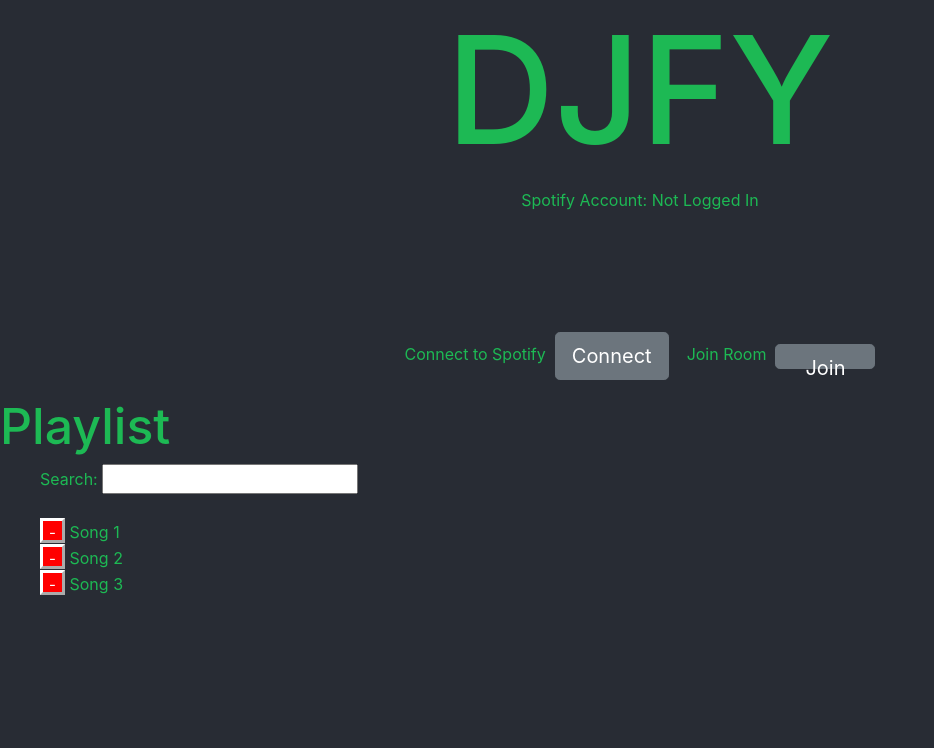
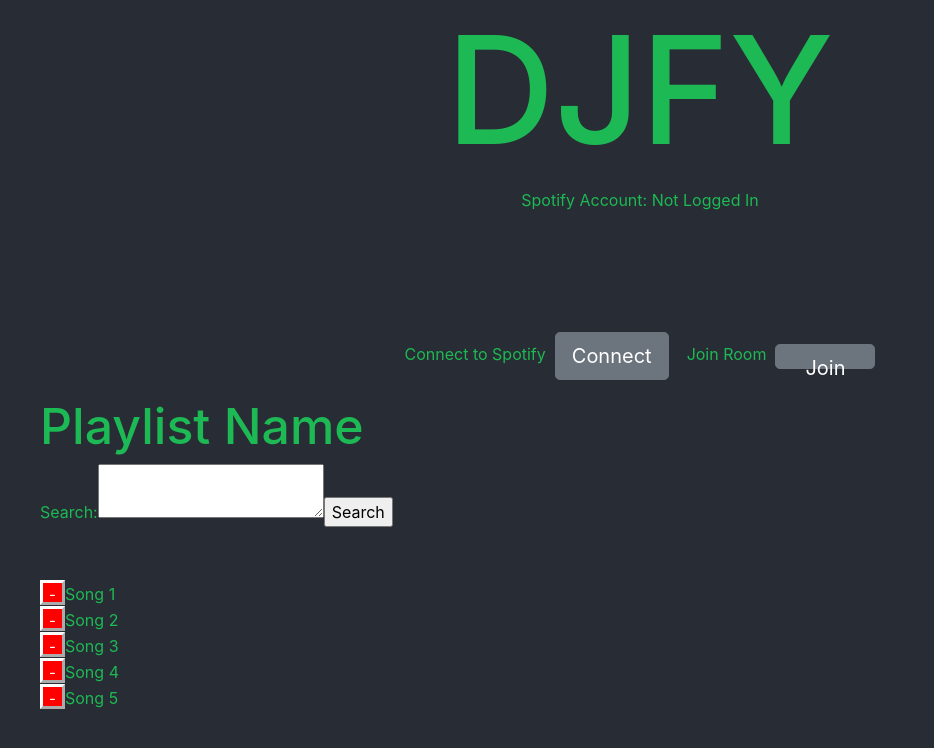
Before and after one commit to isabellaoc/DJFY, a React (Create React App) app in the folder Updated-React/react-client-app/src/: page / in a window 1280 px wide. Shown: the top 748 px of the page, without its empty margins (0-934 px from the left). Built offline with nearby package versions, Linux system fonts and the light colour scheme; the HTML template or start-up script is replaced by a standard one; what spotify-web-api-js would draw is missing.

Commit message:
Add files via upload

```diff
--- a/Updated-React/react-client-app/src/src/App.js
+++ b/Updated-React/react-client-app/src/src/App.js
@@ -3,6 +3,11 @@ import './css/bootstrap.css';
 
 import SpotifyWebApi from 'spotify-web-api-js';
 const spotifyApi = new SpotifyWebApi();
+
+var tracks = ["Song 1", "Song 2", "Song 3", "Song 4", "Song 5"];
+var listItems = tracks.map((tracks) =>
+  <li><button style = {{width: 25, height: 25, borderWidth: 3, fontSize: 15, backgroundColor: '#FF0000'}} /*onClick={() => this.removeTracks()*/>-</button>{tracks}</li>
+);
 
 class App extends Component {
 
@@ -16,13 +21,34 @@ class App extends Component {
       }
       this.state = {
           loggedIn: token ? true : false,
-          spotifyAccount: {accountName: 'Not Logged In', accountPic: ''}
+          spotifyAccount: {accountName: 'Not Logged In', accountPic: '', Id: ''},
+
+          playlistName:'Playlist Name',
+          search: '',
+          };
+
+        this.handleChange = this.handleChange.bind(this);
+        this.handleSearch = this.handleSearch.bind(this);
+
+        this.getHashParams = this.getHashParams.bind(this);
+        this.getConnectedAccount = this.getConnectedAccount.bind(this);
+        this.createNewPlaylist = this.createNewPlaylist.bind(this);
+        this.search = this.search.bind(this);
+        this.getTrack = this.getTrack.bind(this);
+        this.addTracks = this.addTracks.bind(this);
+        this.removeTracks = this.removeTracks.bind(this);
       }
+
+
+    handleChange(event) {
+        this.setState({search: event.target.value});
+      }
+
+    handleSearch(event) {
+        alert(this.search.value);
+        event.preventDefault();
     }
 
-    // Using code from authorization_code/public/index.html
-    // (https://github.com/spotify/web-api-auth-examples)
-    // Extracts token params from hash string of the URL into an object with key-value pairs.
     getHashParams() {
       var hashParams = {};
       var e, r = /([^&;=]+)=?([^&;]*)/g,
@@ -44,15 +70,63 @@ class App extends Component {
                 this.setState( {
                     spotifyAccount: {
                         accountName: response.display_name,
-                        accountPic: response.images[0].url
+                        accountPic: response.images[0].url,
+						Id: response.id
                     }
                 });
             })
     }
 
-    joinRoom() {
-        //
-    }
+
+	createNewPlaylist(id)	{
+		spotifyApi.createPlaylist(id)
+			.then((response) => {
+				this.setState( {
+					newPlaylist: {
+						name: response.name,
+						snId: response.snapshot_id,
+						tracks: response.tracks.items
+					}
+				});
+			})
+	}
+
+	search() {
+		spotifyApi.search()
+		.then((response) => {
+			this.setState( {
+				results: response.track.items
+			});
+		})
+	}
+
+	getTrack() {
+		spotifyApi.getTrack()
+			.then((response) => {
+				this.setState( {
+					newTrack: response.id
+				});
+			})
+	}
+
+	addTracks(snId) {
+		spotifyApi.addTracksToPlaylist(snId)
+			.then((response) => {
+				this.setState( {
+					snId: response.snapshot_id
+				});
+			})
+	}
+
+	removeTracks(snId) {
+		spotifyApi.removeTracksFromPlaylistWithSnapshotId(snId)
+			.then((response) => {
+				this.setState( {
+					snId: response.snapshot_id
+				});
+			})
+	}
+
 
     // Display our data
     render() {
@@ -63,7 +137,7 @@ class App extends Component {
                 Spotify Account: {this.state.spotifyAccount.accountName}
             </div>
             <div>
-                <img src={this.state.spotifyAccount.accountPic} style={{ height: 100 }}/>
+                <img  src={this.state.spotifyAccount.accountPic} style={{ height: 100 }}/>
                 <br /> <br />
             </div>
 
@@ -86,31 +160,28 @@ class App extends Component {
                 <button class="btn btn-lg btn-secondary" onClick={() => this.joinRoom()}>Join</button>
             </p>
 
-            <Room> </Room>
+
+            <ul align = "left">
+            <h2>{this.state.playlistName}</h2>
+
+
+            <form onSubmit={this.handleSubmit}>
+              <label>
+                Search:
+                <textarea  type = 'text' value={this.state.search} onChange={this.handleChange} />
+              </label>
+              <input type="submit" value="Search" />
+            </form>
+
+                  <br/> <br/>
+                  {listItems}
+            </ul>
 
           </div>
         );
     }
 }
 
-class Room extends Component {
-    render() {
-      return (
-        <div className="Room">
-        <h2>Playlist</h2>
-
-        <ul>
-            Search: <input type = "text"/>
-            <br/> <br/>
-
-            <li><button style = {{width: 25, height: 25, borderWidth: 3, fontSize: 15, backgroundColor: '#FF0000'}}>-</button> Song 1</li>
-            <li><button style = {{width: 25, height: 25, borderWidth: 3, fontSize: 15, backgroundColor: '#FF0000'}}>-</button> Song 2</li>
-            <li><button style = {{width: 25, height: 25, borderWidth: 3, fontSize: 15, backgroundColor: '#FF0000'}}>-</button> Song 3</li>
-        </ul>
-      </div>
-      );
-    }
-}
 
 
 export default App;
```
